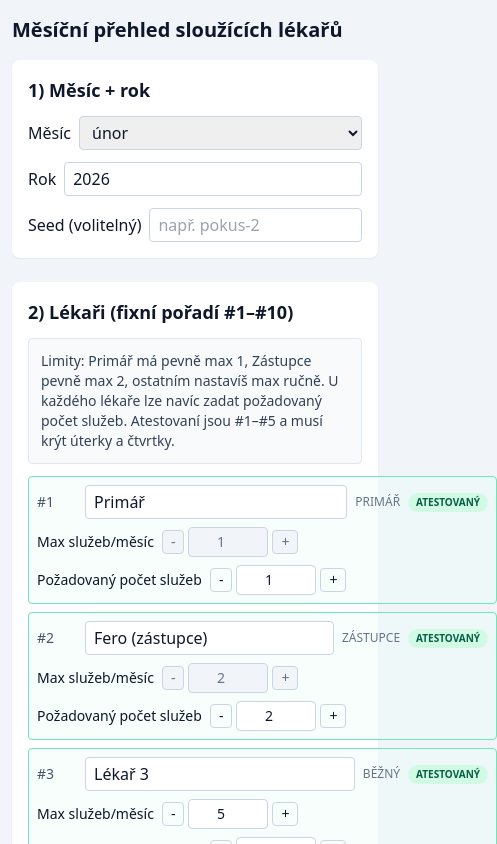
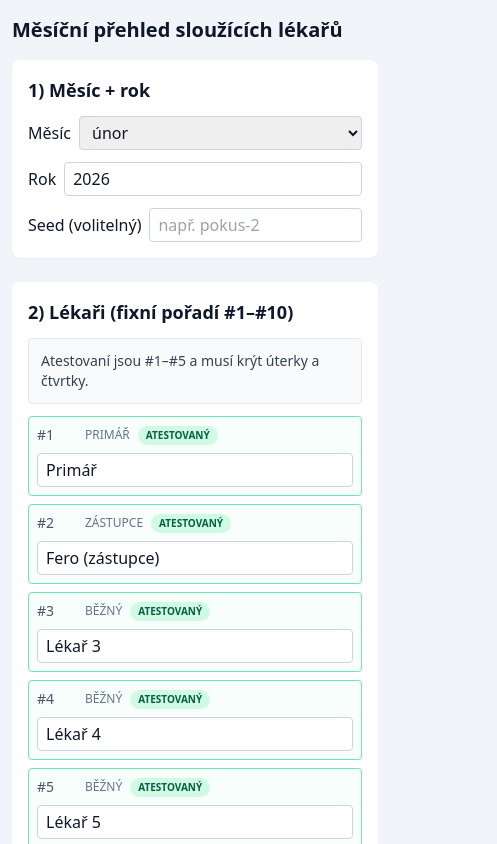
Before and after one commit to misabachri/kalendar, a React (Vite) app: page / in a window 390 px wide. Shown: the top 844 px of the page, 497 px wide, since content can reach past the window. Built offline with nearby package versions, Linux system fonts and the light colour scheme.

Commit message:
Hide doctor limits in UI and fix mobile overflow

```diff
--- a/src/App.tsx
+++ b/src/App.tsx
@@ -125,42 +125,6 @@ export default function App() {
     setDoctors((prev) => prev.map((d) => (d.id === id ? { ...d, name } : d)));
   };
 
-  const updateMaxShifts = (doctorId: number, value: string) => {
-    const parsed = Number(value);
-    const safe = Number.isFinite(parsed) ? Math.max(0, Math.floor(parsed)) : 0;
-    setMaxShiftsByDoctor((prev) => ({ ...prev, [doctorId]: safe }));
-    setTargetShiftsByDoctor((prev) => ({
-      ...prev,
-      [doctorId]: Math.min(Math.max(0, prev[doctorId] ?? safe), safe),
-    }));
-  };
-
-  const updateTargetShifts = (doctorId: number, value: string) => {
-    const parsed = Number(value);
-    const safe = Number.isFinite(parsed) ? Math.max(0, Math.floor(parsed)) : 0;
-    const doctor = doctors.find((d) => d.id === doctorId);
-    const maxForDoctor =
-      doctor?.role === 'primar'
-        ? 1
-        : doctor?.role === 'zastupce'
-          ? 2
-          : Math.max(0, Math.floor(maxShiftsByDoctor[doctorId] ?? 5));
-    setTargetShiftsByDoctor((prev) => ({ ...prev, [doctorId]: Math.min(safe, maxForDoctor) }));
-  };
-
-  const adjustMaxShifts = (doctorId: number, delta: number) => {
-    const doctor = doctors.find((d) => d.id === doctorId);
-    const current = doctor?.role === 'primar' ? 1 : doctor?.role === 'zastupce' ? 2 : (maxShiftsByDoctor[doctorId] ?? 5);
-    const next = Math.max(0, current + delta);
-    updateMaxShifts(doctorId, String(next));
-  };
-
-  const adjustTargetShifts = (doctorId: number, delta: number) => {
-    const current = targetShiftsByDoctor[doctorId] ?? 0;
-    const next = Math.max(0, current + delta);
-    updateTargetShifts(doctorId, String(next));
-  };
-
   const setPref = (doctorId: number, day: number) => {
     setPreferences((prev) => {
       const current = (prev[doctorId]?.[day] ?? 0) as PreferenceValue;
@@ -286,7 +250,7 @@ export default function App() {
   };
 
   return (
-    <div className="mx-auto max-w-[1200px] px-3 py-4 text-slate-900 sm:px-4 sm:py-6">
+    <div className="mx-auto max-w-[1200px] overflow-x-hidden px-3 py-4 text-slate-900 sm:px-4 sm:py-6">
       <h1 className="mb-4 text-xl font-bold sm:text-2xl">Měsíční přehled sloužících lékařů</h1>
 
       <div className="no-print space-y-6">
@@ -332,23 +296,16 @@ export default function App() {
         <section className="rounded-lg bg-white p-4 shadow-sm">
           <h2 className="mb-3 text-lg font-semibold">2) Lékaři (fixní pořadí #1–#10)</h2>
           <div className="mb-3 rounded border border-slate-200 bg-slate-50 p-3 text-sm text-slate-700">
-            Limity: Primář má pevně max 1, Zástupce pevně max 2, ostatním nastavíš max ručně.
-            U každého lékaře lze navíc zadat požadovaný počet služeb. Atestovaní jsou #1–#5 a musí krýt úterky a čtvrtky.
+            Atestovaní jsou #1–#5 a musí krýt úterky a čtvrtky.
           </div>
           <div className="grid gap-2 md:grid-cols-2">
             {doctors.map((doctor) => (
               <div
                 key={doctor.id}
-                className={`rounded border p-2 ${isCertifiedDoctor(doctor) ? 'border-emerald-300 bg-emerald-50/40' : 'border-slate-200'}`}
+                className={`min-w-0 rounded border p-2 ${isCertifiedDoctor(doctor) ? 'border-emerald-300 bg-emerald-50/40' : 'border-slate-200'}`}
               >
-                <div className="mb-2 flex items-center gap-2">
+                <div className="mb-2 flex flex-wrap items-center gap-2">
                   <span className="w-10 text-sm text-slate-600">#{doctor.order}</span>
-                  <input
-                    type="text"
-                    value={doctor.name}
-                    onChange={(e) => updateDoctorName(doctor.id, e.target.value)}
-                    className="flex-1 rounded border border-slate-300 px-2 py-1"
-                  />
                   <span className="text-xs uppercase text-slate-500">{roleLabel(doctor.role)}</span>
                   {isCertifiedDoctor(doctor) && (
                     <span className="rounded-full bg-emerald-100 px-2 py-0.5 text-[10px] font-semibold uppercase text-emerald-800">
@@ -356,65 +313,12 @@ export default function App() {
                     </span>
                   )}
                 </div>
-                <label className="mb-2 flex flex-wrap items-center gap-2 text-sm">
-                  <span>Max služeb/měsíc</span>
-                  <div className="flex items-center gap-1">
-                    <button
-                      type="button"
-                      onClick={() => adjustMaxShifts(doctor.id, -1)}
-                      disabled={doctor.role === 'primar' || doctor.role === 'zastupce'}
-                      className="rounded border border-slate-300 px-2 py-1 leading-none disabled:bg-slate-100 disabled:text-slate-500"
-                      aria-label={`Snížit max služeb pro ${doctor.name}`}
-                    >
-                      -
-                    </button>
-                    <input
-                      type="number"
-                      min={0}
-                      value={doctor.role === 'primar' ? 1 : doctor.role === 'zastupce' ? 2 : (maxShiftsByDoctor[doctor.id] ?? 5)}
-                      onChange={(e) => updateMaxShifts(doctor.id, e.target.value)}
-                      disabled={doctor.role === 'primar' || doctor.role === 'zastupce'}
-                      className="w-20 rounded border border-slate-300 px-2 py-1 text-center disabled:bg-slate-100 disabled:text-slate-500"
-                    />
-                    <button
-                      type="button"
-                      onClick={() => adjustMaxShifts(doctor.id, 1)}
-                      disabled={doctor.role === 'primar' || doctor.role === 'zastupce'}
-                      className="rounded border border-slate-300 px-2 py-1 leading-none disabled:bg-slate-100 disabled:text-slate-500"
-                      aria-label={`Zvýšit max služeb pro ${doctor.name}`}
-                    >
-                      +
-                    </button>
-                  </div>
-                </label>
-                <label className="flex flex-wrap items-center gap-2 text-sm">
-                  <span>Požadovaný počet služeb</span>
-                  <div className="flex items-center gap-1">
-                    <button
-                      type="button"
-                      onClick={() => adjustTargetShifts(doctor.id, -1)}
-                      className="rounded border border-slate-300 px-2 py-1 leading-none"
-                      aria-label={`Snížit požadovaný počet služeb pro ${doctor.name}`}
-                    >
-                      -
-                    </button>
-                    <input
-                      type="number"
-                      min={0}
-                      value={targetShiftsByDoctor[doctor.id] ?? 0}
-                      onChange={(e) => updateTargetShifts(doctor.id, e.target.value)}
-                      className="w-20 rounded border border-slate-300 px-2 py-1 text-center"
-                    />
-                    <button
-                      type="button"
-                      onClick={() => adjustTargetShifts(doctor.id, 1)}
-                      className="rounded border border-slate-300 px-2 py-1 leading-none"
-                      aria-label={`Zvýšit požadovaný počet služeb pro ${doctor.name}`}
-                    >
-                      +
-                    </button>
-                  </div>
-                </label>
+                <input
+                  type="text"
+                  value={doctor.name}
+                  onChange={(e) => updateDoctorName(doctor.id, e.target.value)}
+                  className="w-full min-w-0 rounded border border-slate-300 px-2 py-1"
+                />
               </div>
             ))}
           </div>
```
